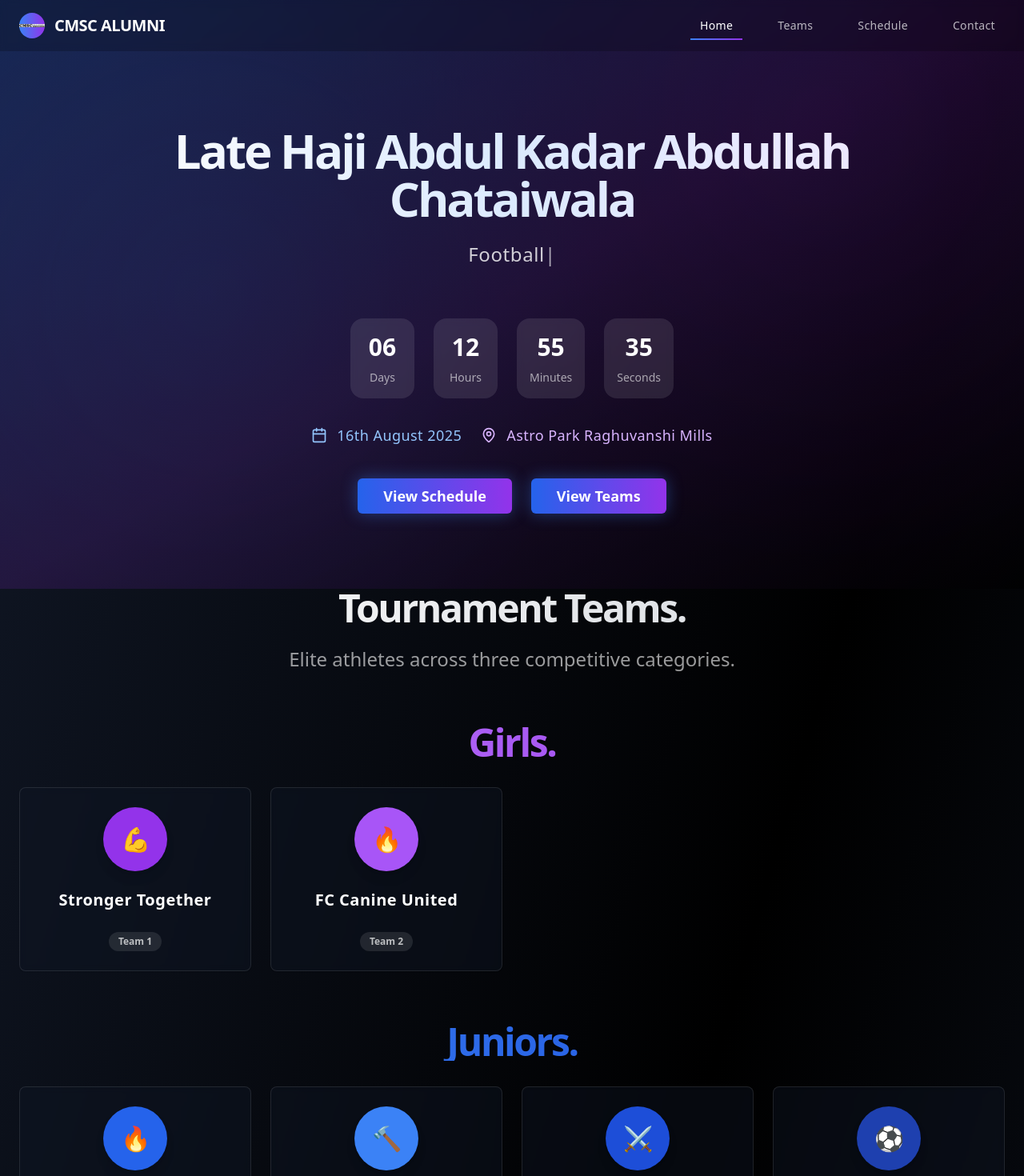
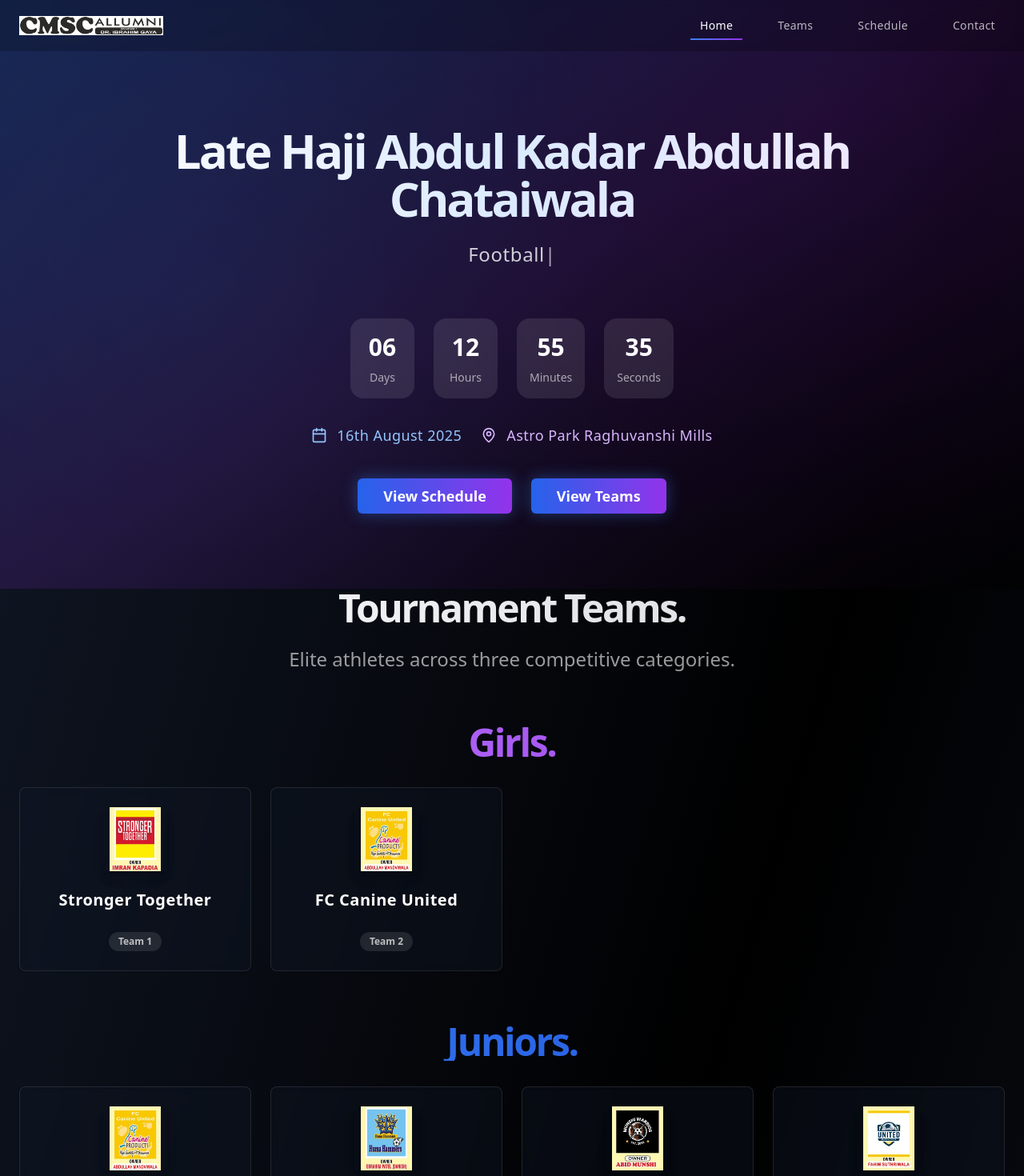
Before and after one commit to sandbox259/football-site, a Next.js app: page / in a window 1280 px wide. Shown: the top 1470 px of the page at 80% size. Built offline with nearby package versions, Linux system fonts and the light colour scheme.

Commit message:
adding logos for teams

```diff
--- a/app/page.tsx
+++ b/app/page.tsx
@@ -14,6 +14,7 @@ interface Team {
   name: string
   color: string
   icon: string
+  logo: string
   hoverColor: string
   glowColor: string
   category: "girls" | "juniors" | "seniors"
@@ -66,6 +67,7 @@ const TEAMS: Team[] = [
     hoverColor: "hover:bg-gradient-to-br hover:from-purple-600/20 hover:to-purple-500/20 hover:border-purple-600/50",
     glowColor: "hover:shadow-purple-600/25",
     category: "girls",
+    logo: "/strongertogether.jpg"
   },
   {
     id: "cannine-warriors-girls",
@@ -75,6 +77,7 @@ const TEAMS: Team[] = [
     hoverColor: "hover:bg-gradient-to-br hover:from-purple-500/20 hover:to-purple-400/20 hover:border-purple-500/50",
     glowColor: "hover:shadow-purple-500/25",
     category: "girls",
+    logo: "/caninelogo.jpg",
   },
   // Juniors Category
   {
@@ -85,6 +88,7 @@ const TEAMS: Team[] = [
     hoverColor: "hover:bg-gradient-to-br hover:from-blue-600/20 hover:to-blue-500/20 hover:border-blue-600/50",
     glowColor: "hover:shadow-blue-600/25",
     category: "juniors",
+    logo: "/caninelogo.jpg",
   },
   {
     id: "huma-hammers",
@@ -94,6 +98,7 @@ const TEAMS: Team[] = [
     hoverColor: "hover:bg-gradient-to-br hover:from-blue-500/20 hover:to-blue-400/20 hover:border-blue-500/50",
     glowColor: "hover:shadow-blue-500/25",
     category: "juniors",
+    logo: "/Hammerslogo.jpg"
   },
   {
     id: "munshi-warriors",
@@ -103,6 +108,7 @@ const TEAMS: Team[] = [
     hoverColor: "hover:bg-gradient-to-br hover:from-blue-700/20 hover:to-blue-600/20 hover:border-blue-700/50",
     glowColor: "hover:shadow-blue-700/25",
     category: "juniors",
+    logo: "/munshiwarriors.jpg"
   },
   {
     id: "united-manchester",
@@ -112,6 +118,7 @@ const TEAMS: Team[] = [
     hoverColor: "hover:bg-gradient-to-br hover:from-blue-800/20 hover:to-blue-700/20 hover:border-blue-800/50",
     glowColor: "hover:shadow-blue-800/25",
     category: "juniors",
+    logo: "/unitedlogo.jpg"
   },
     {
     id: "united-cola",
@@ -121,6 +128,7 @@ const TEAMS: Team[] = [
     hoverColor: "hover:bg-gradient-to-br hover:from-blue-900/20 hover:to-blue-800/20 hover:border-blue-900/50",
     glowColor: "hover:shadow-blue-900/25",
     category: "juniors",
+    logo: "/oxycola.jpg"
   },
 
   // Seniors Category
@@ -132,6 +140,7 @@ const TEAMS: Team[] = [
     hoverColor: "hover:bg-gradient-to-br hover:from-red-600/20 hover:to-red-500/20 hover:border-red-600/50",
     glowColor: "hover:shadow-red-600/25",
     category: "seniors",
+    logo: "/caninelogo.jpg",
   },
   {
     id: "stronger-together-seniors",
@@ -141,6 +150,7 @@ const TEAMS: Team[] = [
     hoverColor: "hover:bg-gradient-to-br hover:from-red-500/20 hover:to-red-400/20 hover:border-red-500/50",
     glowColor: "hover:shadow-red-500/25",
     category: "seniors",
+    logo: "/strongertogether.jpg"
   },
   {
     id: "hookah-world",
@@ -150,6 +160,7 @@ const TEAMS: Team[] = [
     hoverColor: "hover:bg-gradient-to-br hover:from-red-700/20 hover:to-red-600/20 hover:border-red-700/50",
     glowColor: "hover:shadow-red-700/25",
     category: "seniors",
+    logo: "/hookahlogo.jpg"
   },
   {
     id: "lights-light",
@@ -159,6 +170,7 @@ const TEAMS: Team[] = [
     hoverColor: "hover:bg-gradient-to-br hover:from-red-800/20 hover:to-red-700/20 hover:border-red-800/50",
     glowColor: "hover:shadow-red-800/25",
     category: "seniors",
+    logo: "light&lightlogo.jpg"
   },
   {
     id: "forever-victorians-94",
@@ -168,6 +180,7 @@ const TEAMS: Team[] = [
     hoverColor: "hover:bg-gradient-to-br hover:from-red-900/20 hover:to-red-800/20 hover:border-red-900/50",
     glowColor: "hover:shadow-red-900/25",
     category: "seniors",
+    logo: "victorianslogo.jpg"
   },
 ]
 
@@ -682,15 +695,16 @@ function Navbar({
     >
       <div className="max-w-7xl mx-auto px-4 sm:px-6">
         <div className="flex items-center justify-between h-14 sm:h-16">
-          <div className="flex items-center space-x-2 sm:space-x-3">
-            <div className="w-6 h-6 sm:w-8 sm:h-8 bg-gradient-to-r from-blue-500 to-purple-600 rounded-full flex items-center justify-center">
-                <img
-                  src="/cmsclogo.jpg" // make sure this PNG is in your public folder
-                  alt="CMSC Alumni Logo"
-                  className="h-[20px] sm:h-[22px] w-auto object-contain"
-                />
-            </div>
-            <span className="text-lg sm:text-xl font-semibold tracking-tight">CMSC ALUMNI</span>
+          {/* Logo (fixed-width container for alignment) */}
+          <div className="flex items-center" style={{ width: "180px" }}>
+            <Image
+              src="/cmsclogo.jpg"
+              alt="CMSC Alumni Logo"
+              width={160}
+              height={40}
+              className="h-6 sm:h-8 w-auto object-contain"
+              priority
+            />
           </div>
 
           {/* Desktop Menu */}
@@ -924,13 +938,15 @@ function Teams({
               <CardHeader className="text-center p-6">
                 <div
                   className={cn(
-                    "w-16 h-16 sm:w-20 sm:h-20 mx-auto mb-4 rounded-full flex items-center justify-center text-2xl sm:text-3xl",
-                    "group-hover:scale-110 transition-transform duration-500 shadow-lg team-icon-glow",
-                    team.color,
+                    "w-16 h-16 sm:w-20 sm:h-20 mx-auto mb-4 flex items-center justify-center group-hover:scale-110 transition-transform duration-500 shadow-lg",
+                    team.glowColor
                   )}
-                  aria-hidden="true"
                 >
-                  {team.icon}
+                  <img
+                    src={team.logo}
+                    alt={`${team.name} logo`}
+                    className="max-w-full max-h-full object-contain drop-shadow-lg"
+                  />
                 </div>
                 <CardTitle className="text-lg sm:text-xl font-semibold text-white group-hover:text-white/90 transition-colors duration-300 tracking-wide leading-tight">
                   {team.name}
```
